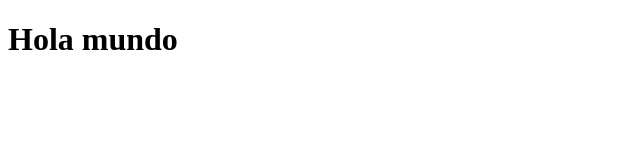
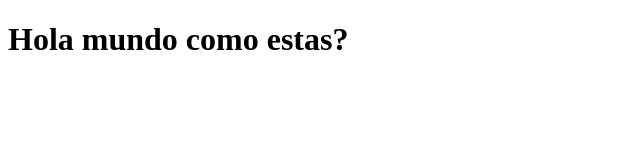
Before and after one commit to agustinita3857/curso-web, a plain HTML site: page index.html in a window 1280 px wide. Shown: the whole page, without its empty margins (0-640 px from the left). Drawn offline with Linux system fonts and the light colour scheme.

Commit message:
Le agregue un texto

```diff
--- a/index.html
+++ b/index.html
@@ -7,6 +7,6 @@
     <title>Document</title>
 </head>
 <body>
-    <h1>Hola mundo</h1>
+    <h1>Hola mundo como estas?</h1>
 </body>
 </html>
```
